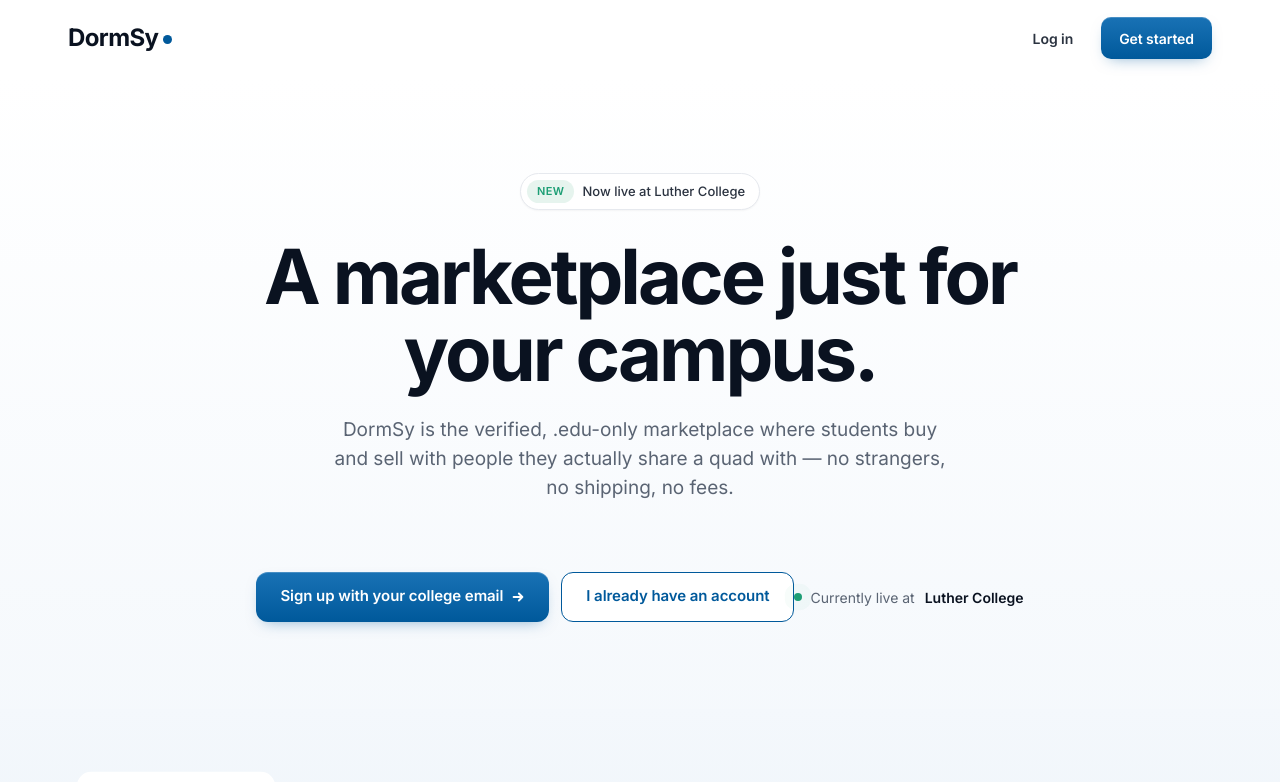
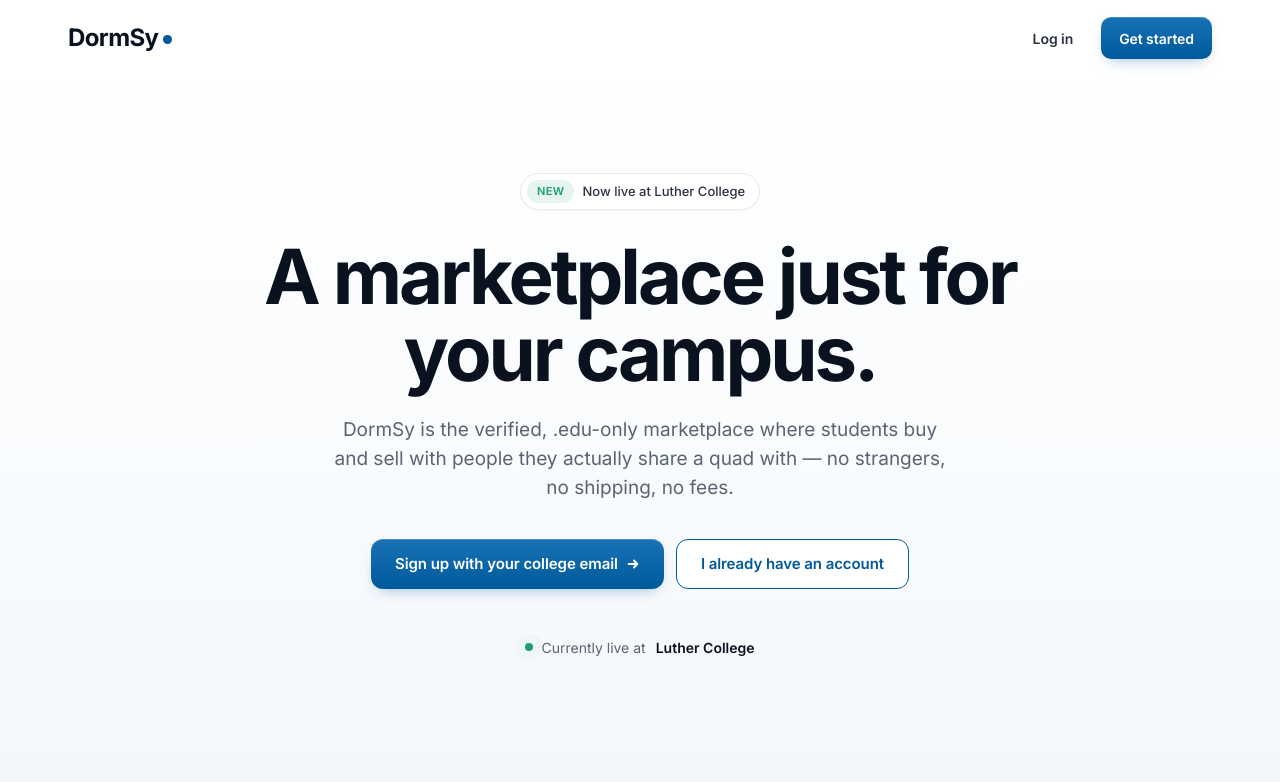
Before and after one commit to stasdi01/dormsy-web, a Next.js app in the folder frontend/: page / in a window 1280 px wide. Shown: the top 782 px of the page. Built offline with nearby package versions, Linux system fonts and the light colour scheme.

Commit message:
fix(landing): move Currently live indicator below CTA buttons as a separate row

```diff
--- a/frontend/app/page.tsx
+++ b/frontend/app/page.tsx
@@ -314,10 +314,11 @@
             shipping, no fees.
           </p>
 
+          <div style={{ display: "flex", flexDirection: "column", alignItems: "center", gap: 0 }}>
             <div
               className="lp-hero-cta"
               style={{
-              display: "inline-flex",
+                display: "flex",
                 gap: 12,
                 flexWrap: "wrap",
                 justifyContent: "center",
@@ -364,6 +365,7 @@
             >
               Luther College
             </strong>
+          </div>
           </div>
         </div>
 
```
Lines whose indentation alone changed are shown as unchanged.
